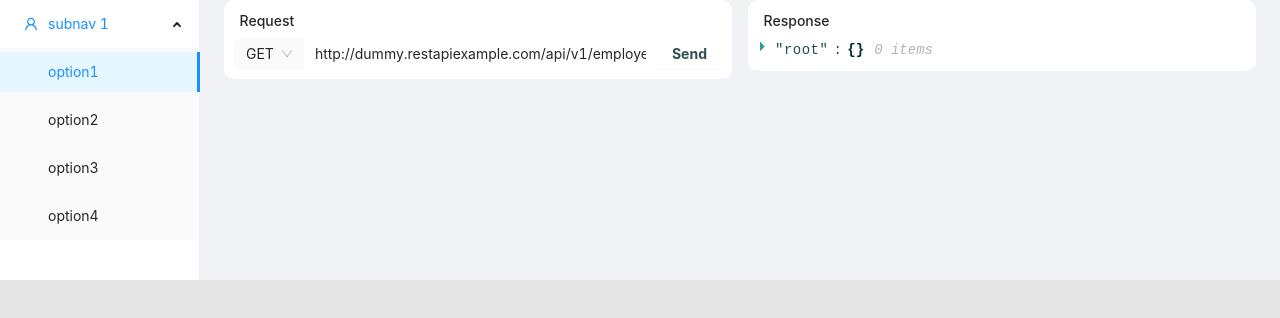
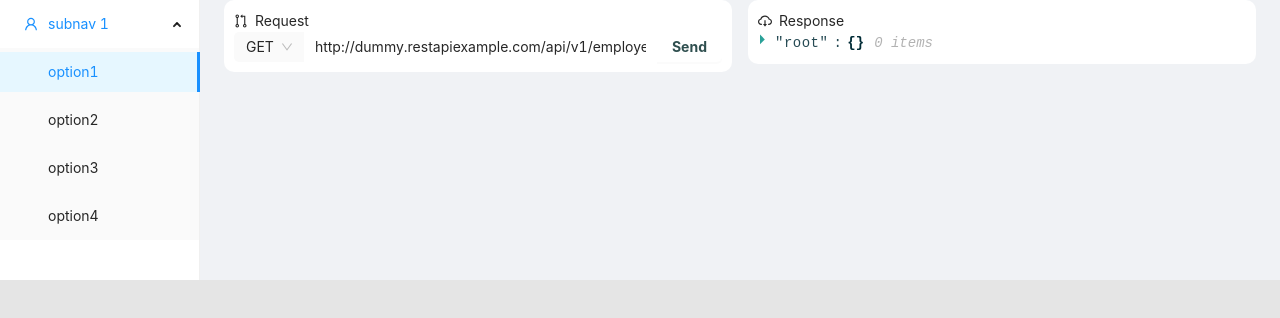
Before and after one commit to admondtamang/godapi, a Next.js app: page / in a window 1280 px wide. Shown: the top 318 px of the page. Built offline with nearby package versions, Linux system fonts and the light colour scheme.

Commit message:
[add] icon

```diff
--- a/components/TitleConatiner/index.js
+++ b/components/TitleConatiner/index.js
@@ -1,22 +1,25 @@
 import styled from "styled-components";
+
 const Container = styled.div`
     padding: 10px;
     display: flex;
     flex-direction: column;
-    background-color: #fff;
+    background-color: #ffffff;
     border-radius: 10px;
 `;
 
 const Heading = styled.div`
     display: flex;
-    gap: 0.4em;
+    align-items: center;
+    gap: 0.5em;
 `;
+
 export default function TitleContainer({ title, icon, children }) {
     return (
         <Container>
             <Heading>
-                <box-icon name="rocket"></box-icon>
-                <h4>{title}</h4>
+                {icon}
+                <span>{title}</span>
             </Heading>
             {children}
         </Container>
--- a/pages/Home/Request/index.js
+++ b/pages/Home/Request/index.js
@@ -2,8 +2,10 @@ import { Button, Input, Select } from "antd";
 import { useState } from "react";
 import { toast } from "react-toastify";
 import TitleContainer from "../../../components/TitleConatiner";
-import { useDispatch, useSelector } from "react-redux";
+import { useDispatch } from "react-redux";
 import { fetchRequestApi } from "../../../redux/request/requestSlice";
+import { PullRequestOutlined } from "@ant-design/icons";
+
 const { Option } = Select;
 
 export default function Request() {
@@ -38,7 +40,7 @@ export default function Request() {
     );
 
     return (
-        <TitleContainer title="Request">
+        <TitleContainer title="Request" icon={<PullRequestOutlined />}>
             <form className="container" onSubmit={onSubmit} style={{ display: "flex" }}>
                 <Input addonBefore={selectBefore} defaultValue="http://dummy.restapiexample.com/api/v1/employees" onChange={onChangeUrl} />
                 <Button onClick={onSubmit}>Send</Button>
--- a/pages/Home/Response/index.js
+++ b/pages/Home/Response/index.js
@@ -4,9 +4,15 @@ import { useSelector } from "react-redux";
 import TitleContainer from "../../../components/TitleConatiner";
 const DynamicReactJson = dynamic(import("react-json-view"), { ssr: false });
 
+import { CloudDownloadOutlined } from "@ant-design/icons";
+
 export default function Response() {
     const request = useSelector((state) => state.request);
 
     const { status, data } = request;
-    return <TitleContainer title="Response">{status === "loading" ? "loading " : <DynamicReactJson src={data.data} />}</TitleContainer>;
+    return (
+        <TitleContainer title="Response" icon={<CloudDownloadOutlined />}>
+            {status === "loading" ? "loading " : <DynamicReactJson src={data.data} />}
+        </TitleContainer>
+    );
 }
--- a/pages/_app.js
+++ b/pages/_app.js
@@ -1,11 +1,17 @@
 import { Provider } from "react-redux";
+import { persistStore } from "redux-persist";
+import { PersistGate } from "redux-persist/integration/react";
+
 import store from "../redux/configureStore";
 import "../styles/globals.css";
 
 function MyApp({ Component, pageProps }) {
+    let persistor = persistStore(store);
     return (
         <Provider store={store}>
-            <Component {...pageProps} />
+            <PersistGate loading={null} persistor={persistor}>
+                <Component {...pageProps} />
+            </PersistGate>
         </Provider>
     );
 }
```
